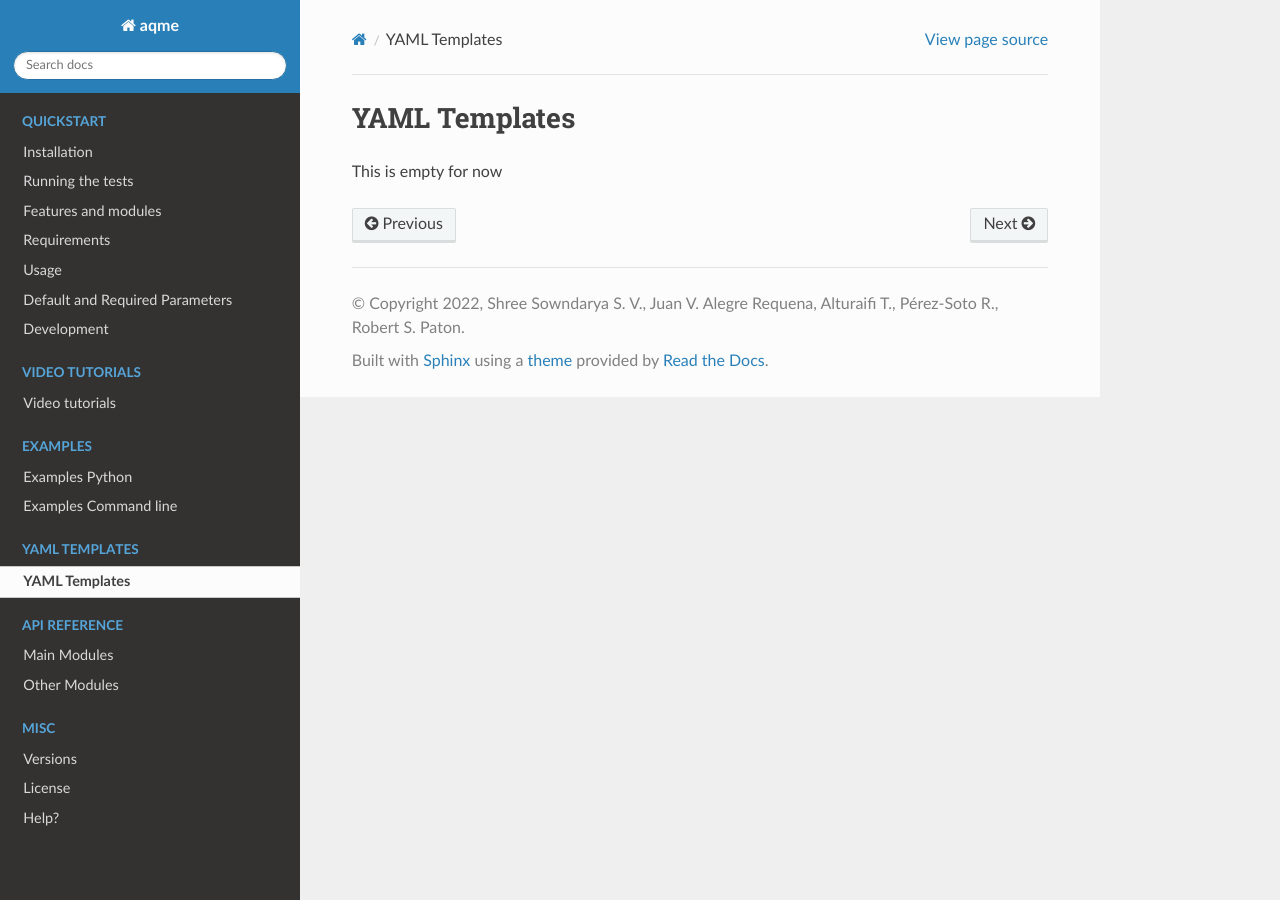
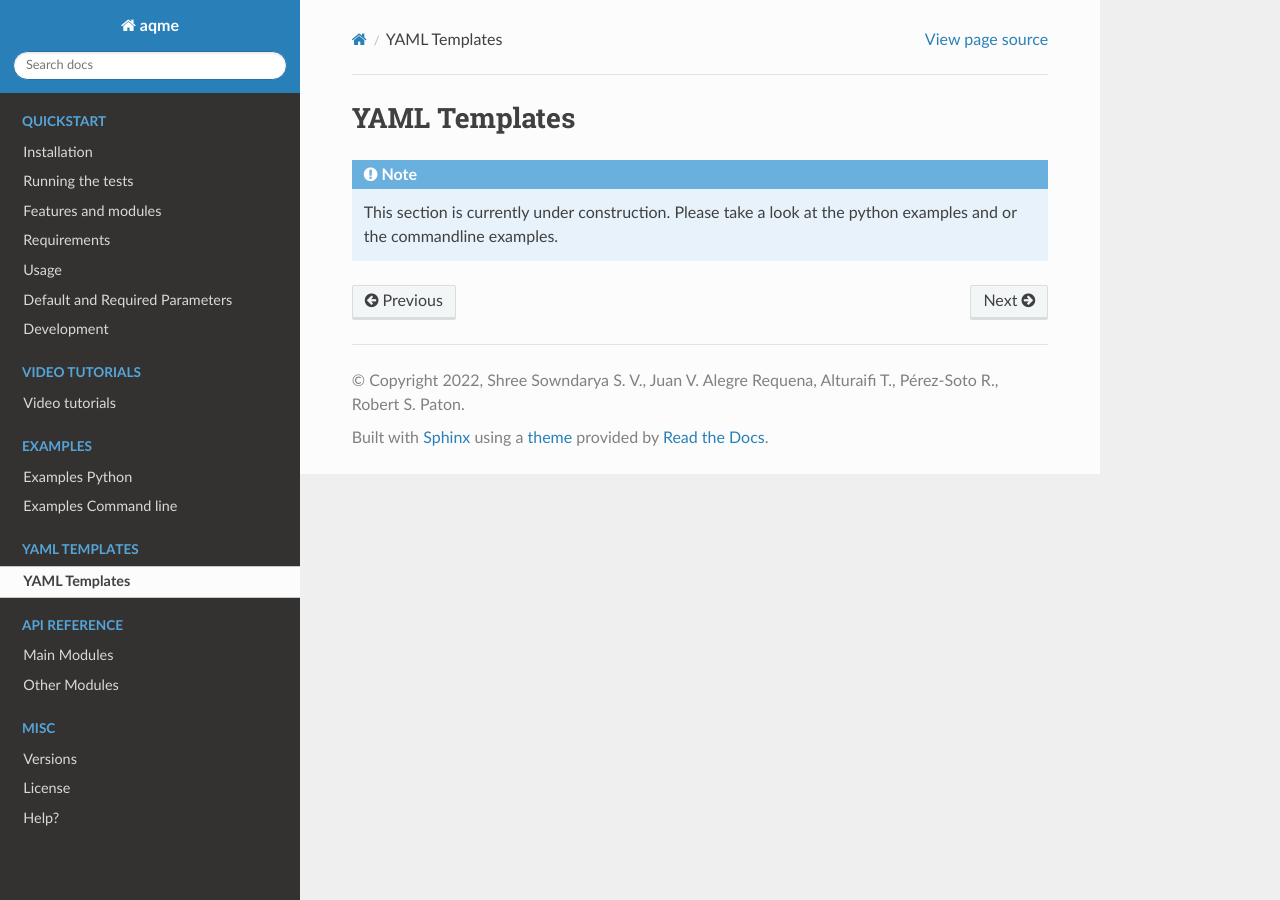
Before and after one commit to jvalegre/aqme, a Sphinx documentation site: the page built from docs/YAML_Templates/YAML_Templates.rst, in a window 1280 px wide. Built offline with Sphinx 7.4.7 and the Read the Docs theme 2.0.0, drawn with Linux system fonts in a browser that asks for light colours.

Commit message:
Doc: Changed the contents of the YAML section to include a note saying that the section is under construction

```diff
--- a/docs/YAML_Templates/YAML_Templates.rst
+++ b/docs/YAML_Templates/YAML_Templates.rst
@@ -2,4 +2,7 @@
 YAML Templates
 ==============
 
-This is empty for now
+.. note::
+
+   This section is currently under construction. Please take a look at the
+   python examples and or the commandline examples.
```
